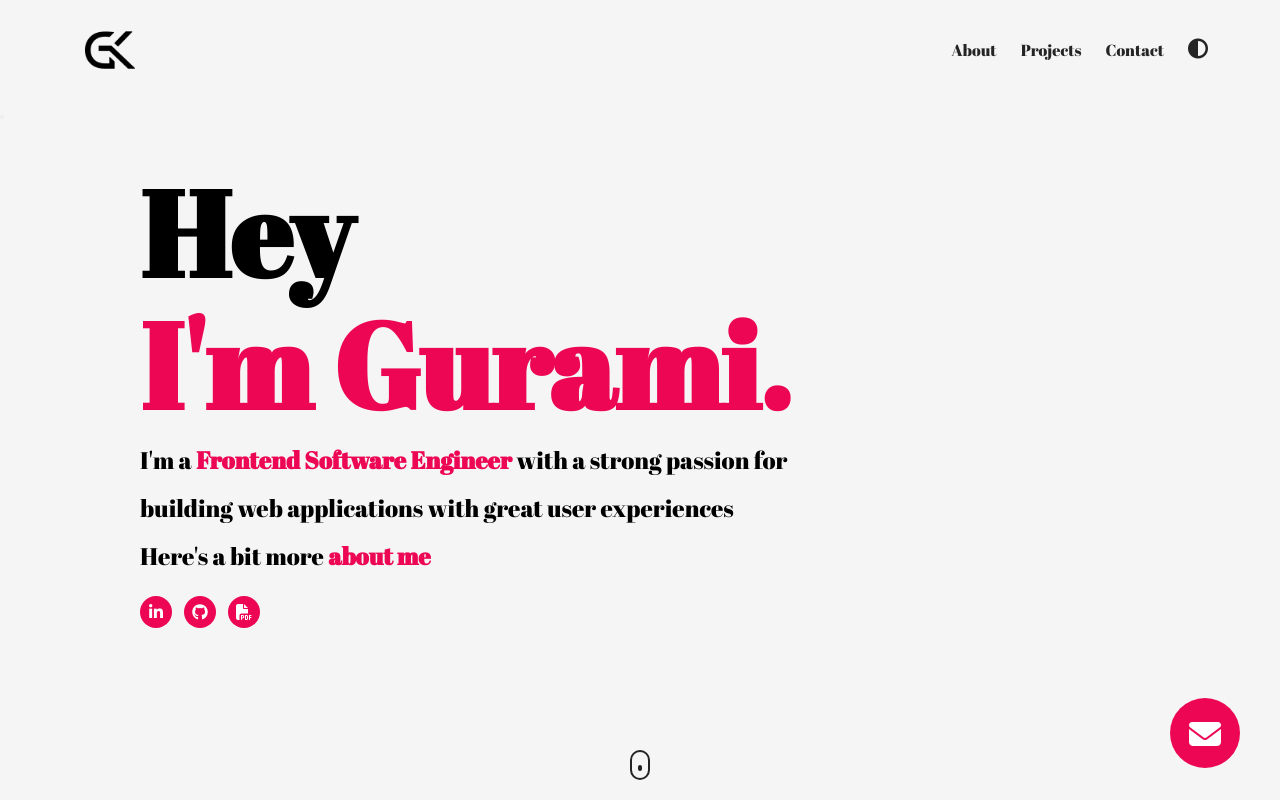
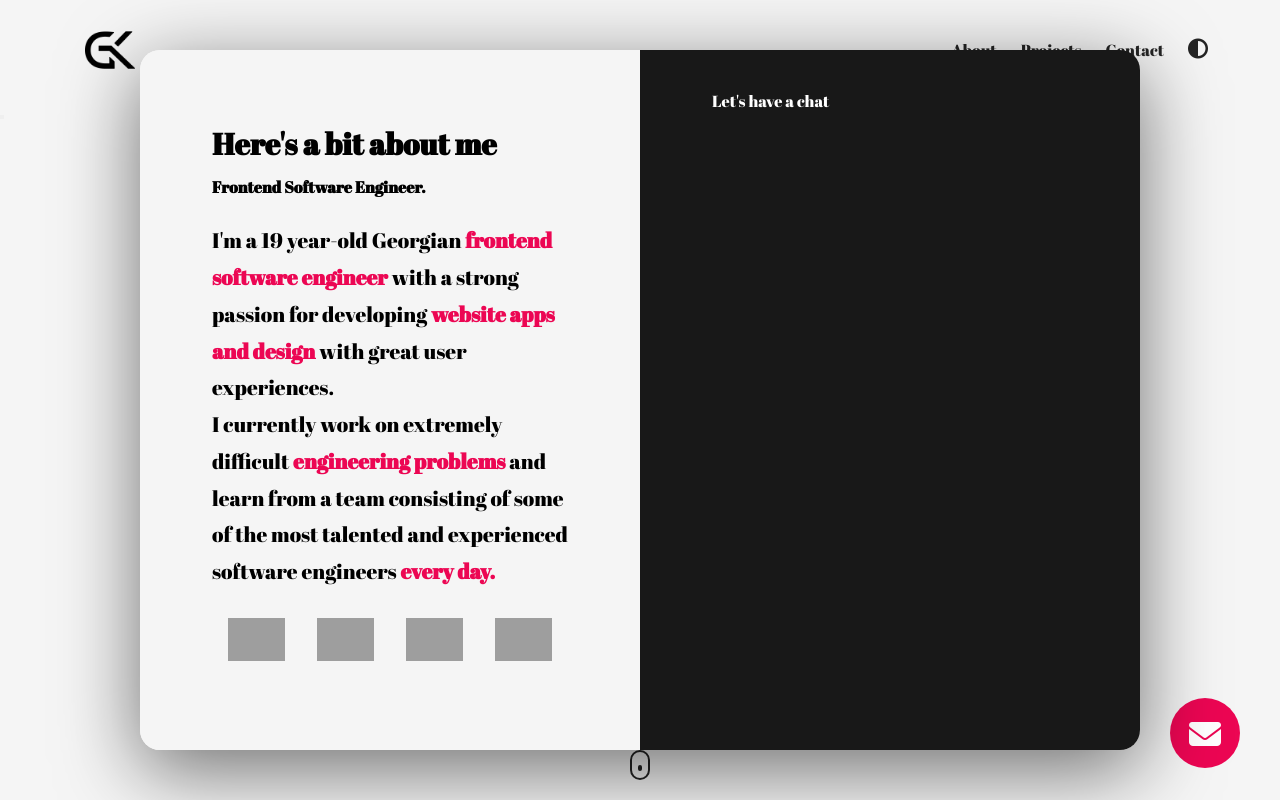
Before and after one commit to gur1ko/Portfolio, a plain HTML site: page index.html in a window 1280 px wide. Shown: the top 800 px of the page. Drawn offline with Linux system fonts and the light colour scheme; grey boxes are pictures that could not be loaded.

```diff
--- a/index.html
+++ b/index.html
@@ -19,25 +19,25 @@
                     <a href="#" class="
                     nav__link--anchor
                     link__hover-effect
-                    link__gover-effect--black">About</a>
+                    link__hover-effect--black">About</a>
                 </li>
                 <li class="nav__link">
                     <a href="#" class="
                     nav__link--anchor
                     link__hover-effect
-                    link__gover-effect--black">Projects</a>
+                    link__hover-effect--black">Projects</a>
                 </li>
                 <li class="nav__link">
                     <a href="#" class="
                     nav__link--anchor
                     link__hover-effect
-                    link__gover-effect--black">Contact</a>
+                    link__hover-effect--black">Contact</a>
                 </li>
                 <li class="nav__link click">
                     <a href="#" class="
                     nav__link--anchor
                     link__hover-effect
-                    link__gover-effect--black"><i class="fas fa-adjust"></i></a>
+                    link__hover-effect--black"><i class="fas fa-adjust"></i></a>
                 </li>
             </ul>
         </nav>
@@ -67,6 +67,31 @@
                 <div class="scroll__icon click"></div>
             </a>
         </button>
+        <div class="modal">
+            <div class="modal__half modal__about">
+            <h3 class="modal__title">Here's a bit about me</h3>
+            <h4 class="modal__sub-title modal__sub-title--about">Frontend Software Engineer.</h4>
+            <p class="modal__para">I'm a 19 year-old Georgian <b class="purple">frontend software engineer</b> with a strong passion for developing <b class="purple">website apps and design</b> with great user experiences.
+                <br>
+I currently work on extremely difficult <b class="purple">engineering problems</b> and learn from a team consisting of some of the most talented and experienced software engineers <b class="purple">every day.</b>
+                </p>
+                <div class="modal__languages">
+                    <figure class="modal__language">
+                        <img class="modal__language--img" src="https://www.w3.org/html/logo/downloads/HTML5_Badge_512.png" alt="">
+                        <span class="language__name">HTML</span>               </figure>
+                    <figure class="modal__language">
+                <img class="modal__language--img" src="https://upload.wikimedia.org/wikipedia/commons/thumb/6/62/CSS3_logo.svg/800px-CSS3_logo.svg.png" alt=""><span class="language__name">CSS</span>
+                    </figure>
+                    <figure class="modal__language">
+                <img class="modal__language--img" src="https://www.freepnglogos.com/uploads/javascript-png/javascript-vector-logo-yellow-png-transparent-javascript-vector-12.png" alt=""><span class="language__name">Javascript</span>
+                    </figure>
+                    <figure class="modal__language">
+                <img class="modal__language--img" src="https://cdn-icons-png.flaticon.com/512/603/603201.png" alt=""><span class="language__name">SQL</span>
+                    </figure>
+                </div>
+        </div>
+            <div class="modal__half modal__contact">Let's have a chat</div>
+        </div>
     </section>
     <section id="projects">
         <div class="container">
--- a/styles.css
+++ b/styles.css
@@ -69,6 +69,45 @@
     color: rgb(236, 6, 83);
 
 }
+
+.link__hover-effect , .link__hover--white {
+    position: relative;
+}
+
+
+.link__hover-effect:after ,  .link__hover--white:after{
+    content:"";
+    position: absolute;
+    bottom: -3px;
+    height: 3px;
+    width: 0;
+    right:0;
+    transition: all 300ms ease;
+}
+
+.link__hover-effect:hover:after , .link__hover--white:hover:after{
+    left: 0;
+    width: 100%;
+}
+
+.link__hover--white:after{
+    background-color: rgb(236, 6, 83);
+}
+
+
+.link__hover-effect:after{
+    background-color: black;
+}
+
+.wave{
+    animation: waves 800ms infinite;
+    display: inline-block;
+    font-size: 108px;
+}
+
+/*
+LANDING PAGE
+*/
 
 #landing-page {
     min-height: 100vh;
@@ -204,6 +243,110 @@
 
 
 
+
+
+
+/*
+
+MODAL
+
+*/
+
+.modal {
+    position: absolute;
+    top: 50%;
+    left: 50%;
+    transform: translate(-50%, -50%);
+    width: 90%;
+    max-width: 1000px;
+    height: 700px;
+    box-shadow: 0 20px 80px  0 rgb(0,0,0, 0.55);
+    border-radius: 20px;
+    overflow: hidden;
+    display: flex;
+}
+.modal__half {
+    width: 50%;
+    padding: 40px 72px;
+}
+
+.modal__about {
+    background-color: rgb(245, 245, 245);
+    display: flex;
+    flex-direction: column;
+    justify-content: center;
+}
+
+.modal__languages {
+    display: flex;
+    flex-wrap: wrap;
+
+}
+
+
+.modal__language {
+    width: 25%;
+    padding: 16px;
+    position: relative;
+    display: flex;
+    flex-direction: column;
+    align-items: center;
+    transition: all 300ms ease;
+}
+
+.modal__language:hover .language__name {
+    transform: scale(1);
+
+}
+
+
+
+.modal__language:hover {
+    filter: brightness(80%);
+    transform: scale(0.9);
+}
+
+
+
+
+
+.language__name {
+    position: absolute;
+    bottom: -10px;
+    transform: scale(0);
+    transition: all 300ms ease;
+}
+
+.modal__language--img {
+    width: 100%;
+}
+
+.modal__contact {
+    background-color: rgb(24, 24, 24);
+    color: white;
+}
+
+
+
+.modal__title {
+    font-size: 30px;
+}
+
+
+
+.modal__sub-title {
+    margin: 12px 0 24px 0;
+}
+
+
+.modal__para {
+    font-size: 21px;
+    margin-bottom: 12px;
+    line-height: 1.75;
+}
+
+
+
 /*
 
 
@@ -224,11 +367,11 @@
 
 .project__img{
     width: 100%;
-    transition: all 600ms ease;
+    transition: all 300ms ease;
 }
 
 .project__wrapper:hover{
-    border-radius:40px ;
+    border-radius:300px ;
 }
 
 
@@ -326,13 +469,15 @@
 
 .footer__container {
     width: 100%;
-    max-width: 500px;
+    max-width: 5000px;
     display: flex;
     justify-content: space-around;
     margin: 40px 0;
 }
 
-.footer__social--link {
+.footer__link,
+.footer__copyright {
     color: rgb(236, 6, 83);
-    justify-content: space-around;
+    font-size: 25px;
+
 }
```
